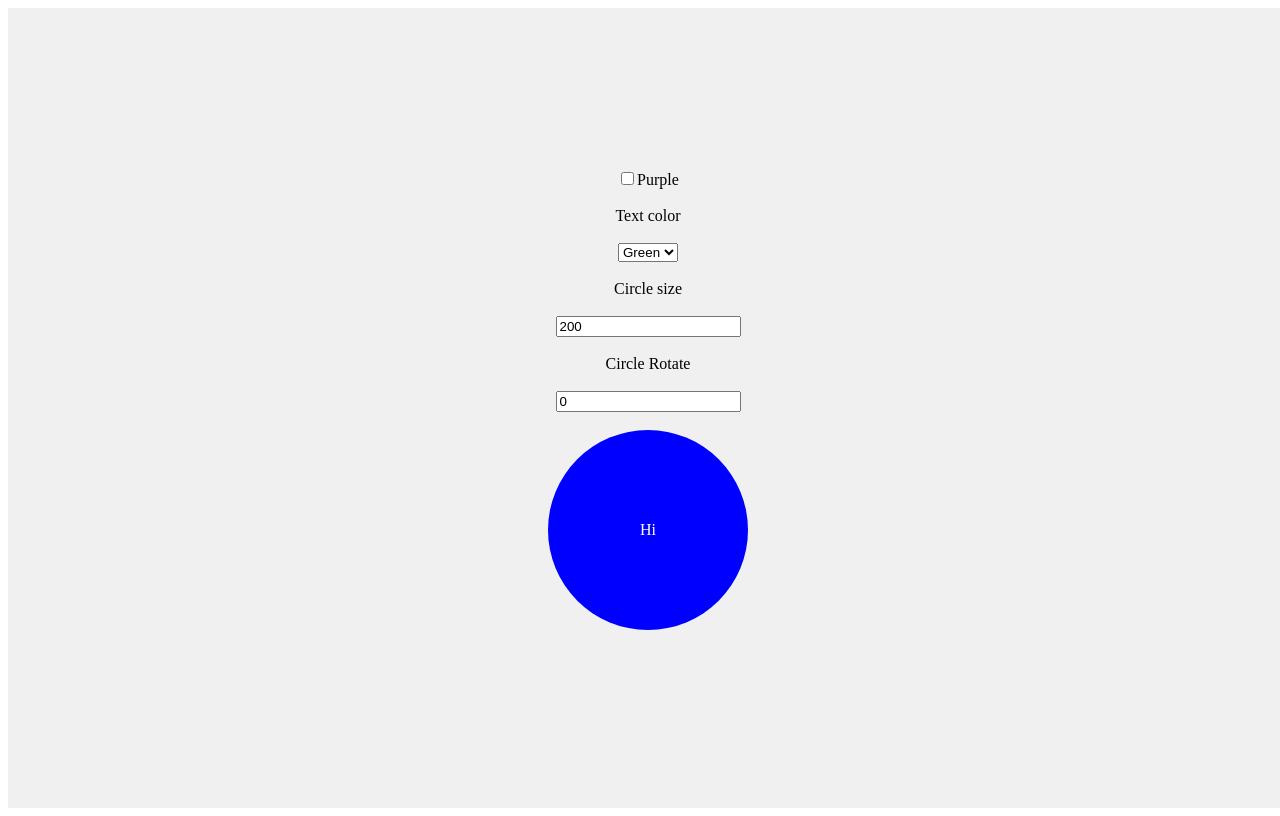
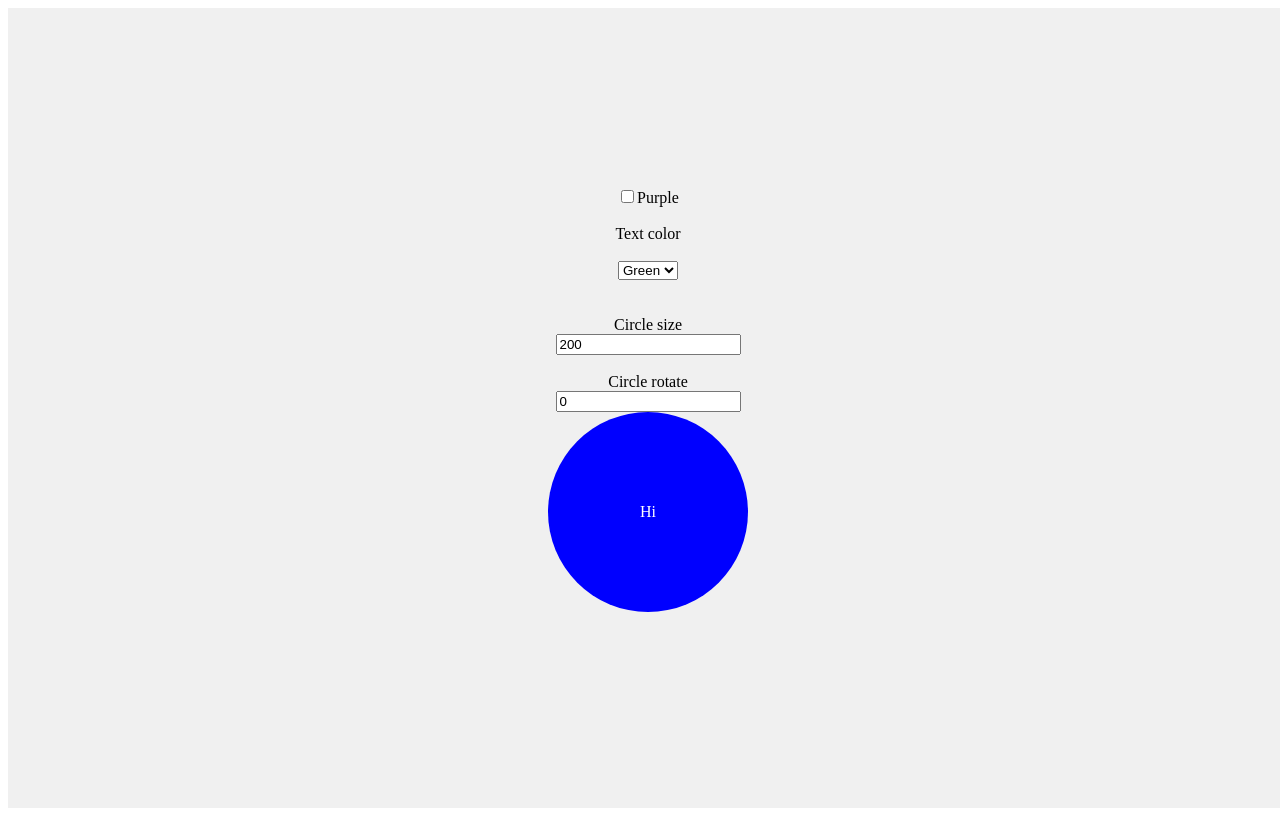
Before and after one commit to AstolfoNS/first-vue-project, a Vue app: page / in a window 1280 px wide. Built offline with nearby package versions, Linux system fonts and the light colour scheme.

Commit message:
把修改circleSize和circleAngle的组件抽象为CircleChange组件

```diff
--- a/src/App.vue
+++ b/src/App.vue
@@ -6,11 +6,13 @@
     <ChoseTextColor @change-text-color="changeTextColor" />
     <br />
 
-    <ChangeCircleSize :changeCircleSize="changeCircleSize" :size="size" />
-    <br />
+    <CircleChange @change-circle="changeCircleSize" :param="size">
+      Circle size
+    </CircleChange>
 
-    <ChangeCircleRotate :changeCircleAngle="changeCircleAngle" :angle="angle" />
-    <br />
+    <CircleChange @change-circle="changeCircleAngle" :param="angle">
+      Circle rotate
+    </CircleChange>
 
     <Circle
       :circleClass="circleClass"
@@ -25,8 +27,7 @@
 <script>
 import TogglePurple from "./components/TogglePurple.vue";
 import ChoseTextColor from "./components/ChoseTextColor.vue";
-import ChangeCircleSize from "./components/ChangeCircleSize.vue";
-import ChangeCircleRotate from "./components/ChangeCircleRotate.vue";
+import CircleChange from "./components/CircleChange.vue";
 import Circle from "./components/Circle.vue";
 
 export default {
@@ -77,9 +78,8 @@ export default {
   components: {
     TogglePurple,
     ChoseTextColor,
-    ChangeCircleSize,
-    ChangeCircleRotate,
     Circle,
+    CircleChange,
   },
 };
 </script>
--- /dev/null
+++ b/src/components/CircleChange.vue
@@ -0,0 +1,18 @@
+<template>
+  <br />
+
+  <slot />
+
+  <input
+    type="number"
+    :value="param"
+    @change="(event) => $emit('change-circle', event.target.value)"
+  />
+</template>
+
+<script>
+export default {
+  props: ["param"],
+  emits: ["change-circle"],
+};
+</script>
```
